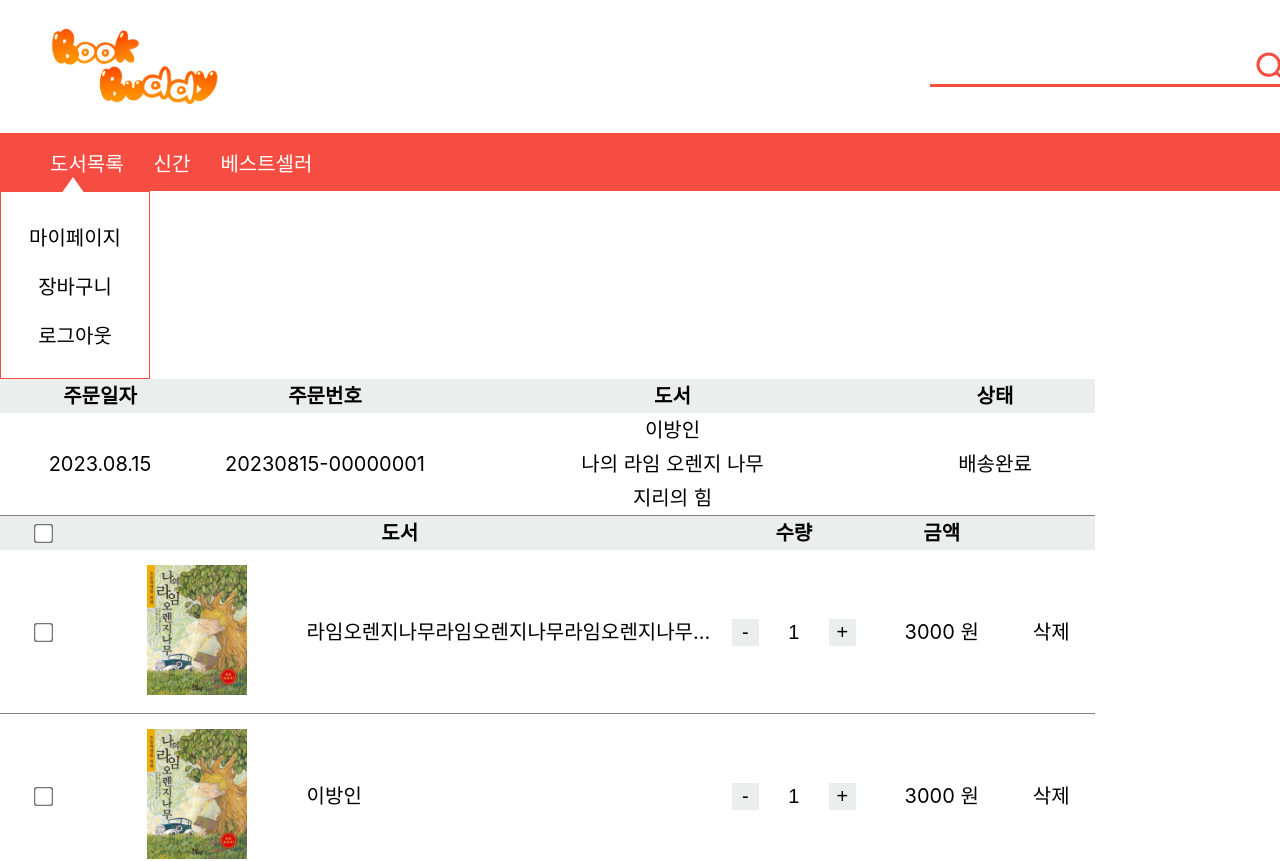
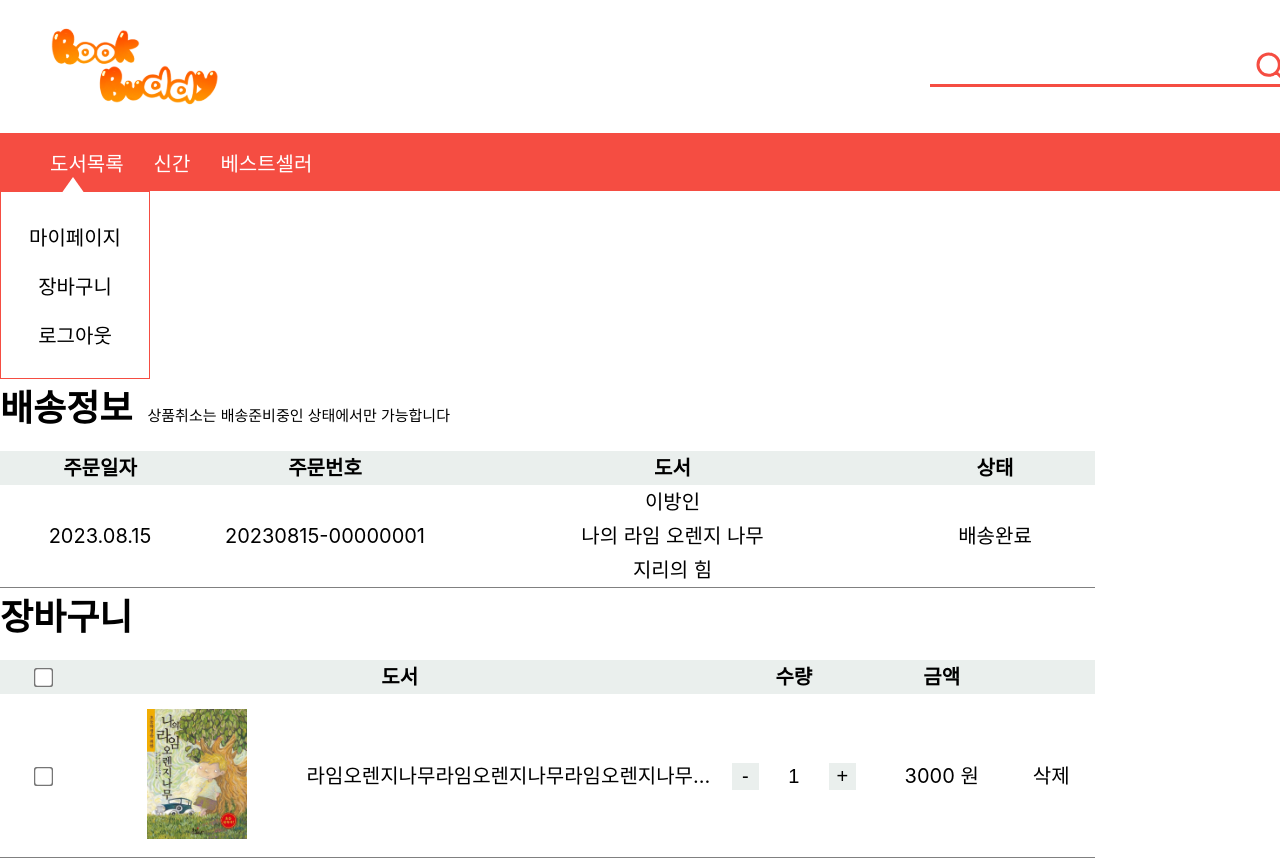
Before and after one commit to HyeranJo/bookbuddy, a React (Create React App) app in the folder client/: page / in a window 1280 px wide. Shown: the top 861 px of the page. Built offline with nearby package versions, Linux system fonts and the light colour scheme.

Commit message:
Feat: title 추가

```diff
--- a/client/src/App.tsx
+++ b/client/src/App.tsx
@@ -12,7 +12,10 @@ function App() {
       <Outlet />
       <Nav />
       <InfoNav />
-      <MypageTable />
+      <MypageTable
+        title="배송정보"
+        message="상품취소는 배송준비중인 상태에서만 가능합니다"
+      />
       <CartTable />
       <Book name="나의 라임 오렌지나무" />
     </div>
--- a/client/src/components/category/CartTable.style.ts
+++ b/client/src/components/category/CartTable.style.ts
@@ -1,6 +1,11 @@
 import { styled } from 'styled-components';
 
 export const Styled_CartTable = {
+  H1: styled.h1`
+    font-size: var(--title-font-size);
+    margin-bottom: 20px;
+    display: inline-block;
+  `,
   Table: styled.table`
     width: 1095px;
     font-size: var(--basic-font-size);
--- a/client/src/components/category/CartTable.tsx
+++ b/client/src/components/category/CartTable.tsx
@@ -6,6 +6,7 @@ import image from '../.././images/나의 라임 오렌지나무.jpg';
 const CartTable = () => {
   return (
     <div>
+      <Styled_CartTable.H1>장바구니</Styled_CartTable.H1>
       <Styled_CartTable.Table>
         <colgroup>
           <col style={{ width: '8%' }}></col>
--- a/client/src/components/category/MypageTable.style.ts
+++ b/client/src/components/category/MypageTable.style.ts
@@ -1,6 +1,15 @@
 import { styled } from 'styled-components';
 
 export const Styled_MypageTable = {
+  H1: styled.h1`
+    font-size: var(--title-font-size);
+    margin-bottom: 20px;
+    display: inline-block;
+  `,
+  MessageSpan: styled.span`
+    margin-left: 15px;
+    font-size: var(--message-font-size);
+  `,
   Table: styled.table`
     width: 1095px;
     font-size: var(--basic-font-size);
--- a/client/src/components/category/MypageTable.tsx
+++ b/client/src/components/category/MypageTable.tsx
@@ -2,14 +2,21 @@ import React from 'react';
 import { Styled_MypageTable } from './MypageTable.style';
 
 interface CategoryProps {
+  title: string;
   cancel?: boolean;
+  message?: string;
 }
 
-const MypageTable = ({ cancel }: CategoryProps) => {
+const MypageTable = ({ cancel, title, message }: CategoryProps) => {
   return (
+    <div>
+      <Styled_MypageTable.H1>{title}</Styled_MypageTable.H1>
+      <Styled_MypageTable.MessageSpan>{message}</Styled_MypageTable.MessageSpan>
       <Styled_MypageTable.Table>
         <Styled_MypageTable.Th className="date">주문일자</Styled_MypageTable.Th>
-      <Styled_MypageTable.Th className="number">주문번호</Styled_MypageTable.Th>
+        <Styled_MypageTable.Th className="number">
+          주문번호
+        </Styled_MypageTable.Th>
         <Styled_MypageTable.Th className="books">도서</Styled_MypageTable.Th>
         <Styled_MypageTable.Th className="status">상태</Styled_MypageTable.Th>
         <Styled_MypageTable.Tr>
@@ -26,6 +33,7 @@ const MypageTable = ({ cancel }: CategoryProps) => {
           <td>{cancel && cancel ? '취소' : null}</td>
         </Styled_MypageTable.Tr>
       </Styled_MypageTable.Table>
+    </div>
   );
 };
 
--- a/client/src/index.css
+++ b/client/src/index.css
@@ -14,6 +14,7 @@
   /* font-size */
   --title-font-size: 36px;
   --basic-font-size: 20px;
+  --message-font-size: 15px;
 
   --detail-book-title-font-size: 40px;
   --detail-basic-font-size: 24px;
```
Lines whose indentation alone changed are shown as unchanged.
